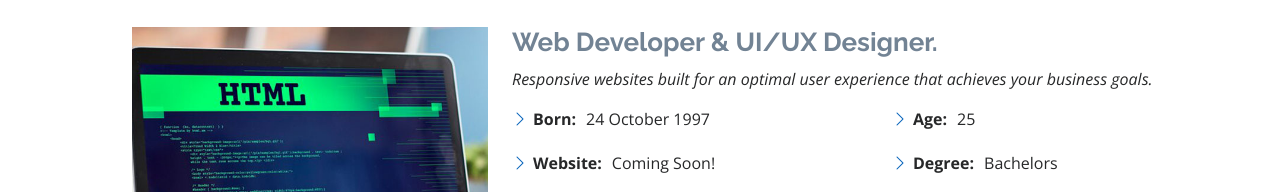
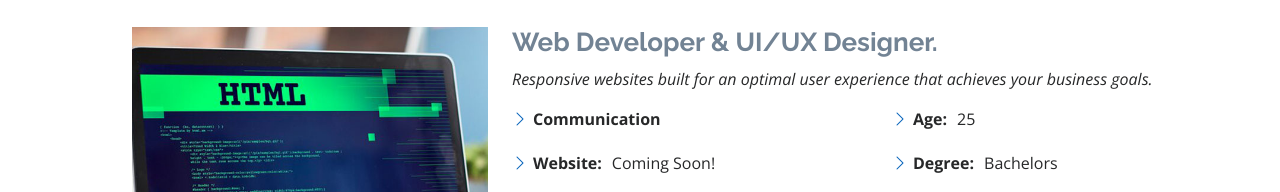
Before and after one commit to ntegeoscar/ntegeoscar.github.io, a plain HTML site: page index.html in a window 1280 px wide. Shown: the part 989-1181 px from the top of the page. Drawn offline with nearby package versions, Linux system fonts and the light colour scheme.

Commit message:
Update index.html

```diff
--- a/index.html
+++ b/index.html
@@ -94,7 +94,7 @@
             <div class="row">
               <div class="col-lg-6">
                 <ul>
-                  <li><i class="bi bi-chevron-right"></i> <strong>Born:</strong> <span>24 October 1997</span></li>
+                  <li><i class="bi bi-chevron-right"></i> <strong>Communication</strong> <span></span></li>
                   <li><i class="bi bi-chevron-right"></i> <strong>Website:</strong> <span>Coming Soon!</span></li>
                   <li><i class="bi bi-chevron-right"></i> <strong>Phone:</strong> <span>+250 782 745 864</span></li>
                   <li><i class="bi bi-chevron-right"></i> <strong>City:</strong> <span>Kigali, Rwanda</span></li>
```
